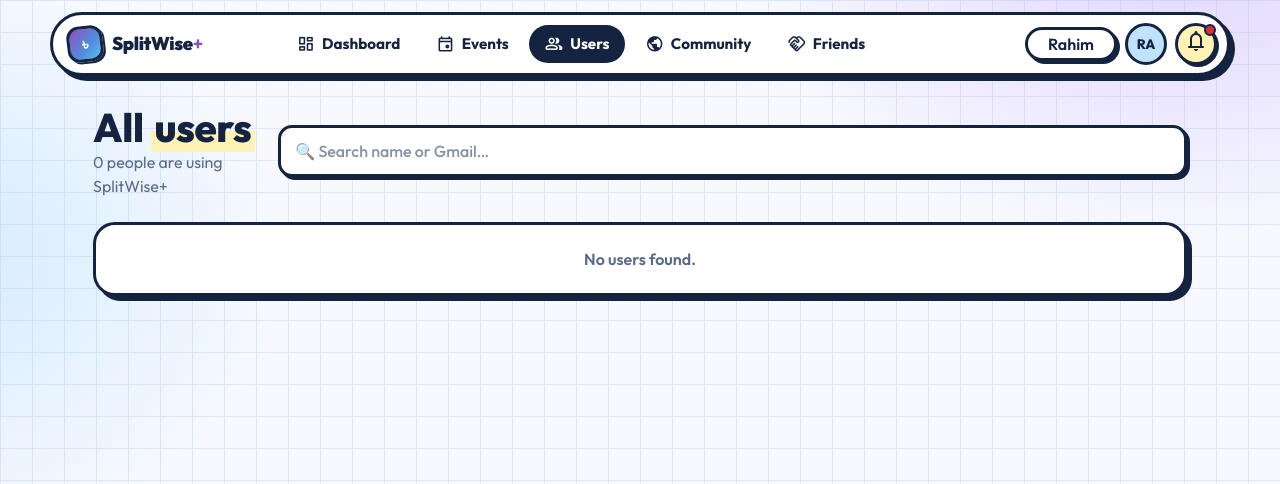
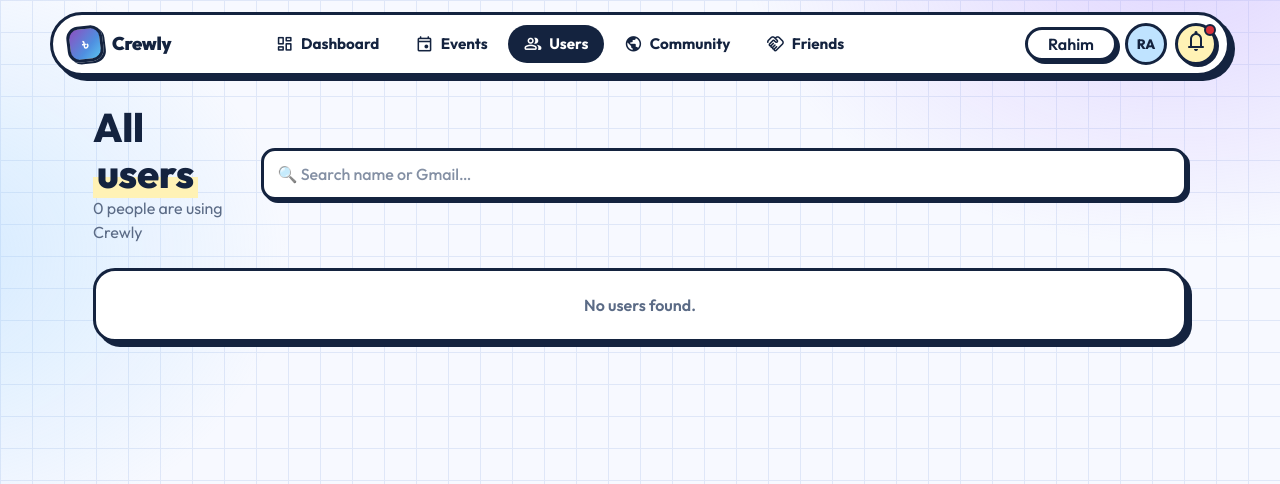
Before and after one commit to arhamwaresi6-sys/Crewly, a Flask app: template project/templates/users.html in a window 1280 px wide. Shown: the top 484 px of the page. Run offline with Flask 3, Linux system fonts and the light colour scheme; the template is opened without the code that fills it, so the values that code supplies are empty; parts of the project's set-up code (start-up, migrations or seed data) failed here and were passed over.

Commit message:
Changed the name to Crewly

```diff
--- a/project/static/css/admin.css
+++ b/project/static/css/admin.css
@@ -834,7 +834,7 @@
   }
 }
 
-/* Refined page-specific layout, keeping SplitWise+ ink, pastels and hard edges. */
+/* Refined page-specific layout, keeping Crewly ink, pastels and hard edges. */
 .admin-page {
   --admin-ink: #14233f;
   --admin-muted: #66738d;
--- a/project/static/css/event.css
+++ b/project/static/css/event.css
@@ -1,4 +1,4 @@
-/* SplitWise+ Event workspace — uses the global tokens from style.css */
+/* Crewly event workspace — uses the global tokens from style.css */
 .event-page {
   max-width: 1180px;
   padding-top: 22px;
--- a/project/static/css/style.css
+++ b/project/static/css/style.css
@@ -1173,7 +1173,7 @@ tr:hover td {
   font-weight: 600;
 }
 
-/* Community page theme: the shared SplitWise+ palette on a black canvas. */
+/* Community page theme: the shared Crewly palette on a black canvas. */
 body.community {
   --bg: #08070b;
   --card: #121016;
--- a/project/static/js/event.js
+++ b/project/static/js/event.js
@@ -1,4 +1,4 @@
-/* SplitWise+ event page interactions.
+/* Crewly event page interactions.
    This file only handles UI behavior. It does not change data or call an API. */
 (() => {
   const page = document.getElementById("eventPage");
--- a/project/static/js/users.js
+++ b/project/static/js/users.js
@@ -4,7 +4,7 @@
    (Optional) add ?search=text so the server does the filtering.
    Privacy tip: only send the full email to admins; normal users get a masked one (showEmail() in app.js). */
 function draw() {
-  $("count").textContent = USERS.length + " people are using SplitWise+";
+  $("count").textContent = USERS.length + " people are using Crewly";
   $("list").innerHTML =
     USERS.map((u) => {
       const n = u.count_event; // BACKEND: eventCount
--- a/project/templates/_app_nav.html
+++ b/project/templates/_app_nav.html
@@ -9,7 +9,7 @@
   <nav class="nav">
     <a class="logo app-logo" href="{{ url_for('main.index') }}"
       ><span class="logo-tile">৳</span
-      ><span class="logo-text">SplitWise<b>+</b></span></a
+      ><span class="logo-text">Crewly</span></a
     >
 
     {# desktop links #}
--- a/project/templates/_landing_nav.html
+++ b/project/templates/_landing_nav.html
@@ -3,7 +3,7 @@
   <nav class="nav">
     <a class="logo" href="{{ url_for('main.index') }}"
       ><span class="logo-tile">৳</span
-      ><span class="logo-text">SplitWise<b>+</b></span></a
+      ><span class="logo-text">Crewly</span></a
     >
     <div class="nav-links">
       <a href="#features">Features</a>
--- a/project/templates/admin.html
+++ b/project/templates/admin.html
@@ -1,4 +1,4 @@
-{% extends "base.html" %} {% block title %}Admin Panel | SplitWise+{% endblock
+{% extends "base.html" %} {% block title %}Admin Panel | Crewly{% endblock
 %} {% block content %}
 <link
   rel="stylesheet"
--- a/project/templates/base.html
+++ b/project/templates/base.html
@@ -4,7 +4,7 @@
     <meta charset="UTF-8" />
     <meta name="viewport" content="width=device-width, initial-scale=1" />
     <!-- default value is home -->
-    <title>{% block title %}Home{% endblock %} · SplitWise+</title>
+    <title>{% block title %}Home{% endblock %} · Crewly</title>
 
     <link
       rel="icon"
--- a/project/templates/index.html
+++ b/project/templates/index.html
@@ -274,7 +274,7 @@ block body_class %}landing-page{% endblock %} {% block content %}
     <details>
       <summary>Is the money moved through the app?</summary>
       <p>
-        No. SplitWise+ only tracks who owes what. You settle outside the app.
+        No. Crewly only tracks who owes what. You settle outside the app.
       </p>
     </details>
   </div>
@@ -301,6 +301,6 @@ block body_class %}landing-page{% endblock %} {% block content %}
 </section>
 
 <footer class="footer">
-  © 2026 SplitWise+ · Made with ✦ as a class project
+  © 2026 Crewly · Made with ✦ as a class project
 </footer>
 {% endblock %}
--- a/project/templates/users.html
+++ b/project/templates/users.html
@@ -8,7 +8,7 @@
   <div class="page-head">
     <div>
       <h1>All <span class="hl">users</span></h1>
-      <p class="muted" id="count">Everyone using SplitWise+</p>
+      <p class="muted" id="count">Everyone using Crewly</p>
     </div>
     <input
       class="input search"
```
